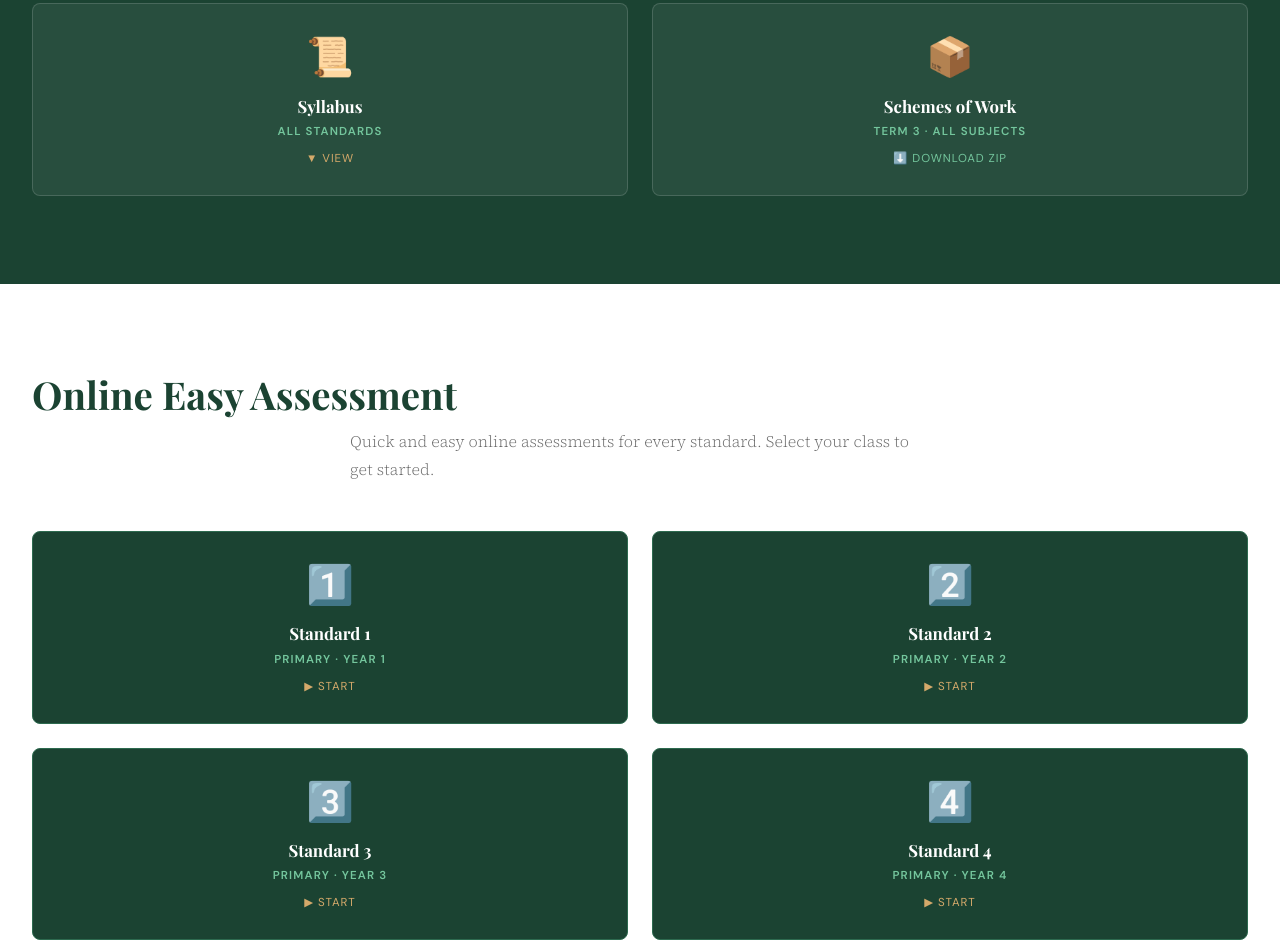
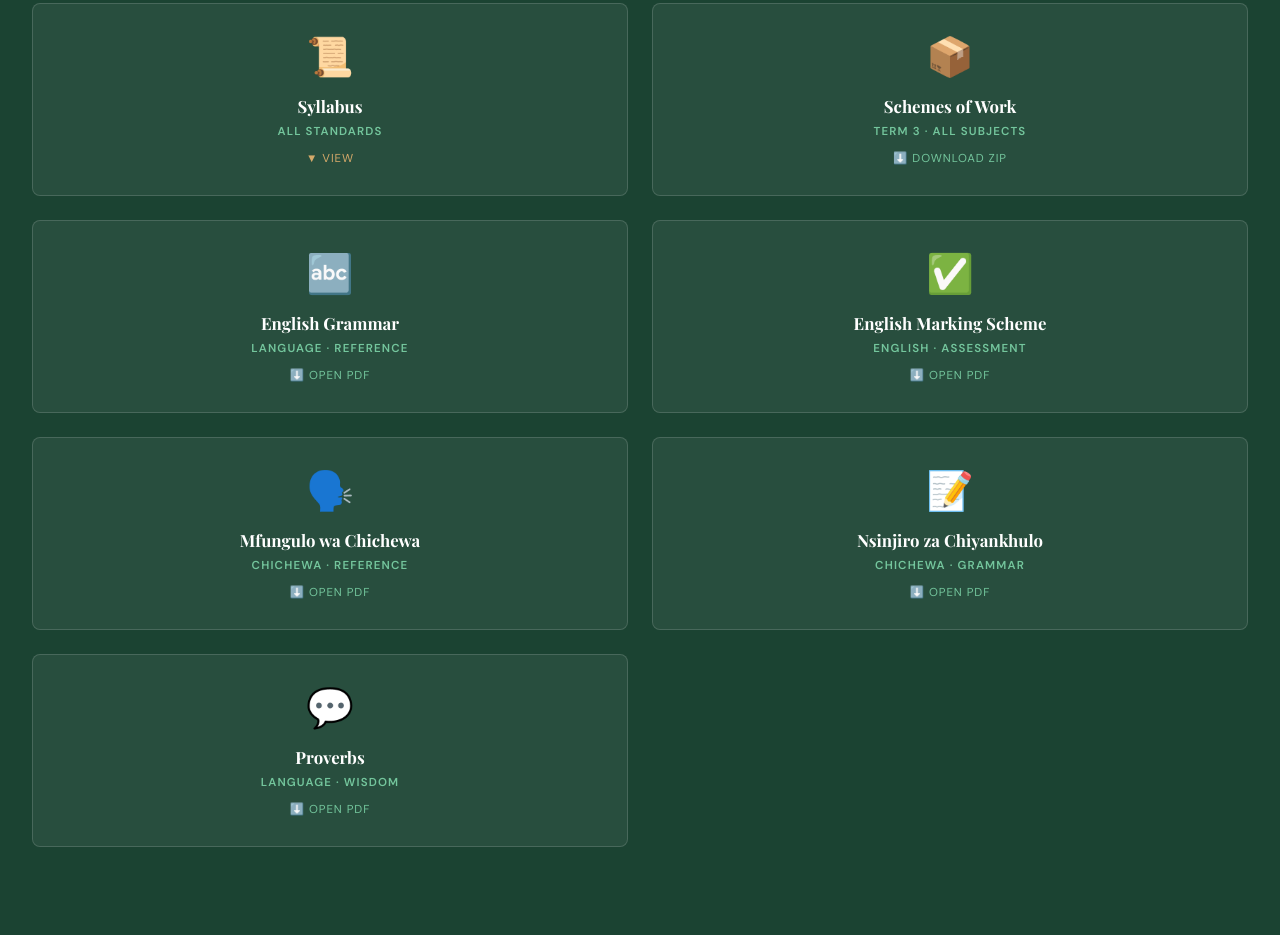
Before and after one commit to alie2tb/educationMatters, a plain HTML site: page index.html in a window 1280 px wide. Shown: the part 7019-7962 px from the top of the page. Drawn offline with nearby package versions, Linux system fonts and the light colour scheme; no server answers; a web font is replaced by a local one.

Commit message:
Add files via upload

```diff
--- a/index.html
+++ b/index.html
@@ -2096,6 +2096,46 @@ footer {
         <div class="sb-label">Schemes of Work</div>
         <div class="sb-sub">Term 3 · All Subjects</div>
         <div class="sb-arrow" style="color:var(--sage);">⬇️ DOWNLOAD ZIP</div>
+      </a>
+
+      <!-- ENGLISH GRAMMAR -->
+      <a href="English grammar.pdf" target="_blank" class="standard-badge reveal" style="text-decoration:none;">
+        <div class="sb-icon">🔤</div>
+        <div class="sb-label">English Grammar</div>
+        <div class="sb-sub">Language · Reference</div>
+        <div class="sb-arrow" style="color:var(--sage);">⬇️ OPEN PDF</div>
+      </a>
+
+      <!-- ENGLISH MARKING SCHEME -->
+      <a href="English marking scheme.pdf" target="_blank" class="standard-badge reveal" style="text-decoration:none;">
+        <div class="sb-icon">✅</div>
+        <div class="sb-label">English Marking Scheme</div>
+        <div class="sb-sub">English · Assessment</div>
+        <div class="sb-arrow" style="color:var(--sage);">⬇️ OPEN PDF</div>
+      </a>
+
+      <!-- MFUNGULO WA CHICHEWA -->
+      <a href="Mfungulo wa Chichewa.pdf" target="_blank" class="standard-badge reveal" style="text-decoration:none;">
+        <div class="sb-icon">🗣️</div>
+        <div class="sb-label">Mfungulo wa Chichewa</div>
+        <div class="sb-sub">Chichewa · Reference</div>
+        <div class="sb-arrow" style="color:var(--sage);">⬇️ OPEN PDF</div>
+      </a>
+
+      <!-- NSINJIRO ZA CHIYANKHULO -->
+      <a href="Nsinjiro za Chiyankhulo.pdf" target="_blank" class="standard-badge reveal" style="text-decoration:none;">
+        <div class="sb-icon">📝</div>
+        <div class="sb-label">Nsinjiro za Chiyankhulo</div>
+        <div class="sb-sub">Chichewa · Grammar</div>
+        <div class="sb-arrow" style="color:var(--sage);">⬇️ OPEN PDF</div>
+      </a>
+
+      <!-- PROVERBS -->
+      <a href="Proverbs.pdf" target="_blank" class="standard-badge reveal" style="text-decoration:none;">
+        <div class="sb-icon">💬</div>
+        <div class="sb-label">Proverbs</div>
+        <div class="sb-sub">Language · Wisdom</div>
+        <div class="sb-arrow" style="color:var(--sage);">⬇️ OPEN PDF</div>
       </a>
 
       <!-- TEACHERS GUIDES PANEL -->
```
